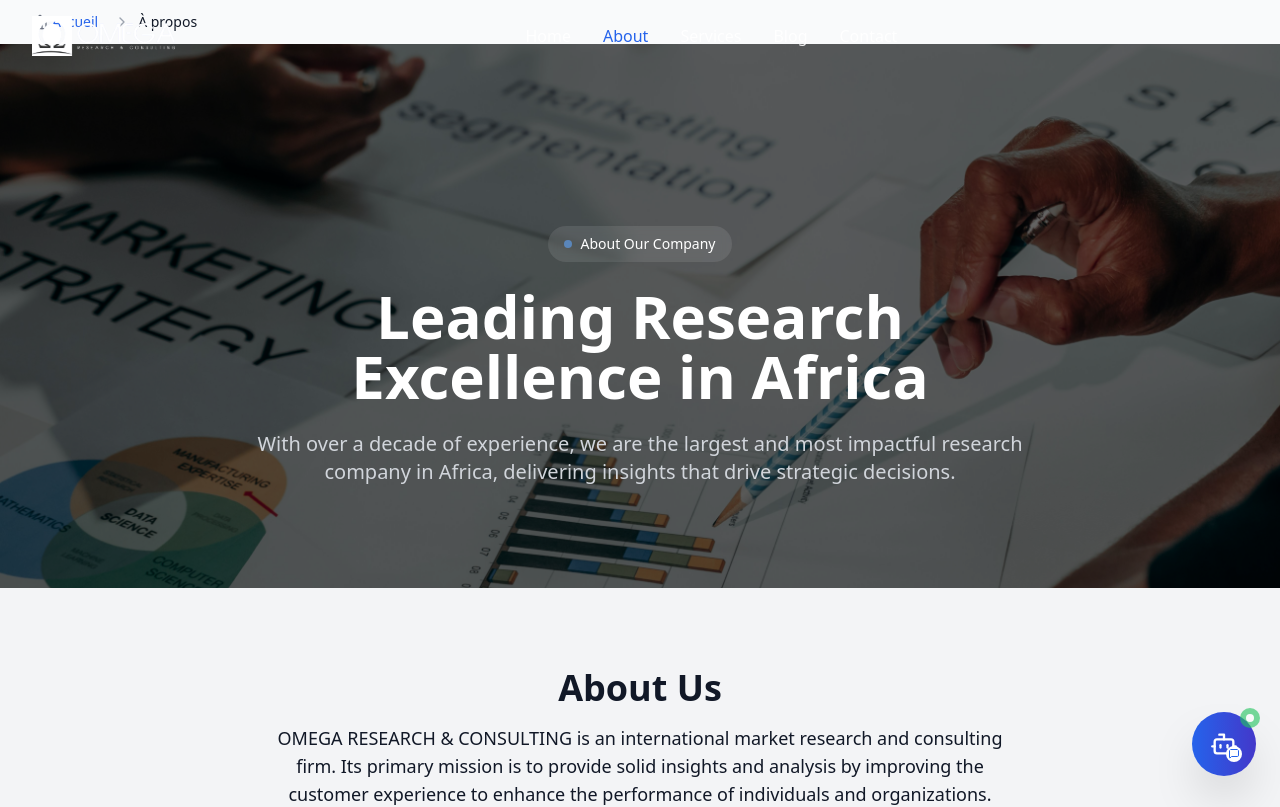
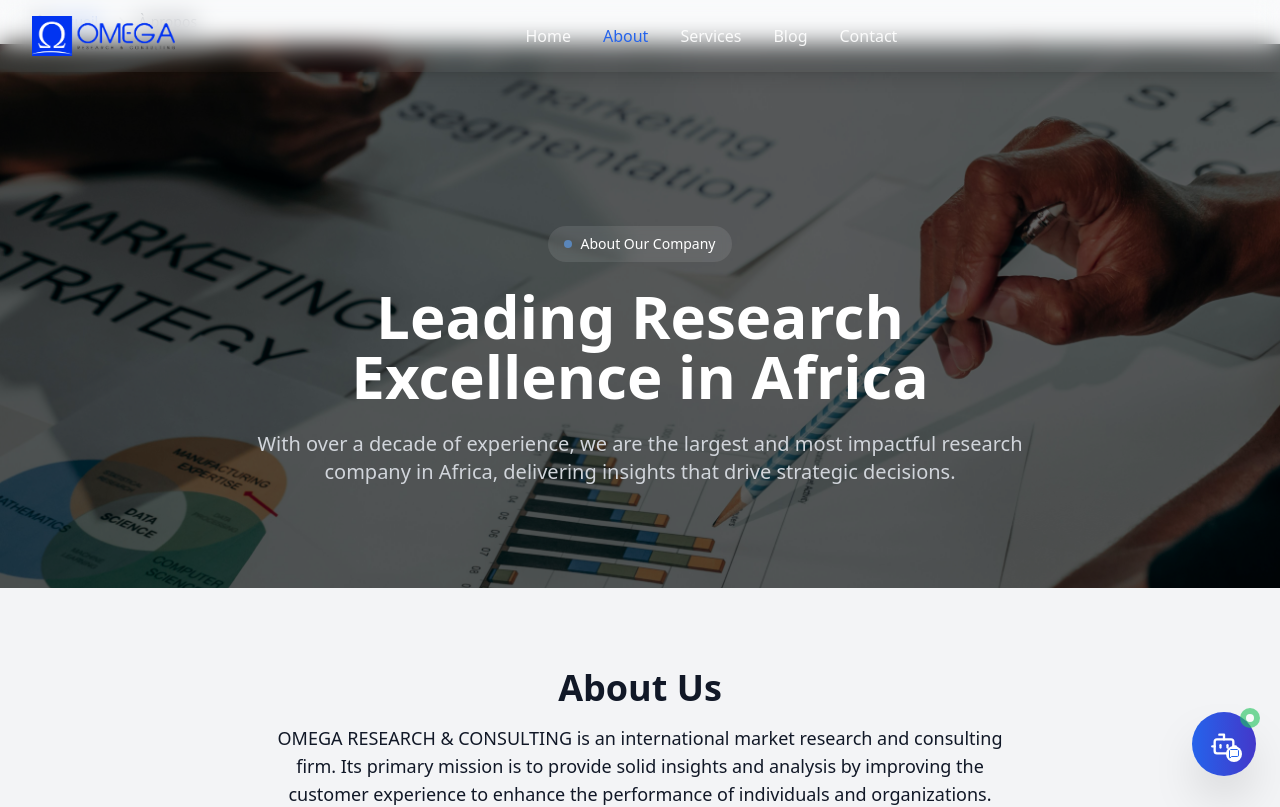
Before and after one commit to Jiwe-Holding/omega_site, a React (Vite) app: page /about in a window 1280 px wide. Shown: the top 807 px of the page. Built offline with nearby package versions, Linux system fonts and the light colour scheme.

Commit message:
Update Header.tsx

```diff
--- a/src/components/Header.tsx
+++ b/src/components/Header.tsx
@@ -1,4 +1,4 @@
-import React, { useState, useEffect } from 'react';
+import { useState, useEffect } from 'react';
 import { Menu, X } from 'lucide-react';
 import { Link, useLocation } from 'react-router-dom';
 
@@ -23,10 +23,15 @@ const Header = () => {
     { name: 'Contact', href: '/contact' },
   ];
 
+  const isHomePage = location.pathname === '/';
+  const shouldBeTransparentMobile = !scrolled && isHomePage;
+
   return (
     <header
       className={`fixed w-full z-50 transition-all duration-300 ${
-        scrolled ? 'bg-white/95 backdrop-blur-md shadow-lg' : 'bg-transparent'
+        scrolled ? 'bg-white/95 backdrop-blur-md shadow-lg' :
+        shouldBeTransparentMobile ? 'bg-transparent md:bg-transparent' :
+        'bg-white/95 backdrop-blur-md shadow-lg md:bg-transparent'
       }`}
     >
       <div className="max-w-7xl mx-auto px-4 sm:px-6 lg:px-8">
@@ -34,7 +39,7 @@ const Header = () => {
           {/* Logo */}
           <Link to="/" className="flex items-center space-x-3" aria-label="Omega Research & Consulting - Accueil">
             <img
-              src={scrolled ? '/assets/img/logo.png' : '/assets/img/logo_blanc.png'}
+              src={scrolled ? '/assets/img/logo.png' : (shouldBeTransparentMobile ? '/assets/img/logo_blanc.png' : '/assets/img/logo.png')}
               alt="Omega Research & Consulting - Logo"
               className="h-10 w-auto transition-all duration-300"
               width="120"
@@ -69,7 +74,7 @@ const Header = () => {
           <button
             onClick={() => setIsOpen(!isOpen)}
             className={`md:hidden transition-colors ${
-              scrolled ? 'text-gray-900' : 'text-white'
+              shouldBeTransparentMobile ? 'text-white' : 'text-gray-900'
             }`}
             aria-label={isOpen ? 'Fermer le menu' : 'Ouvrir le menu'}
             aria-expanded={isOpen}
```
